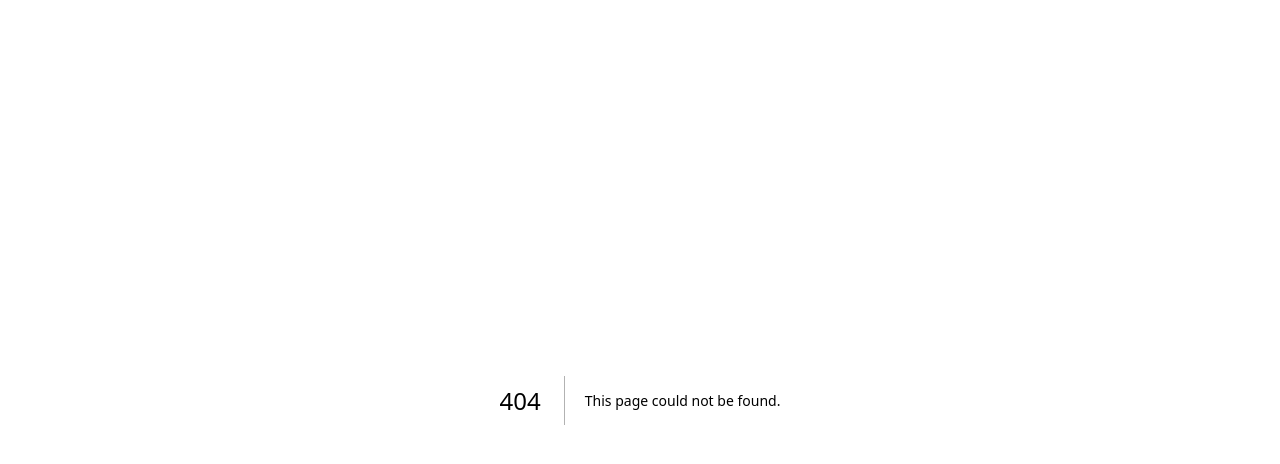
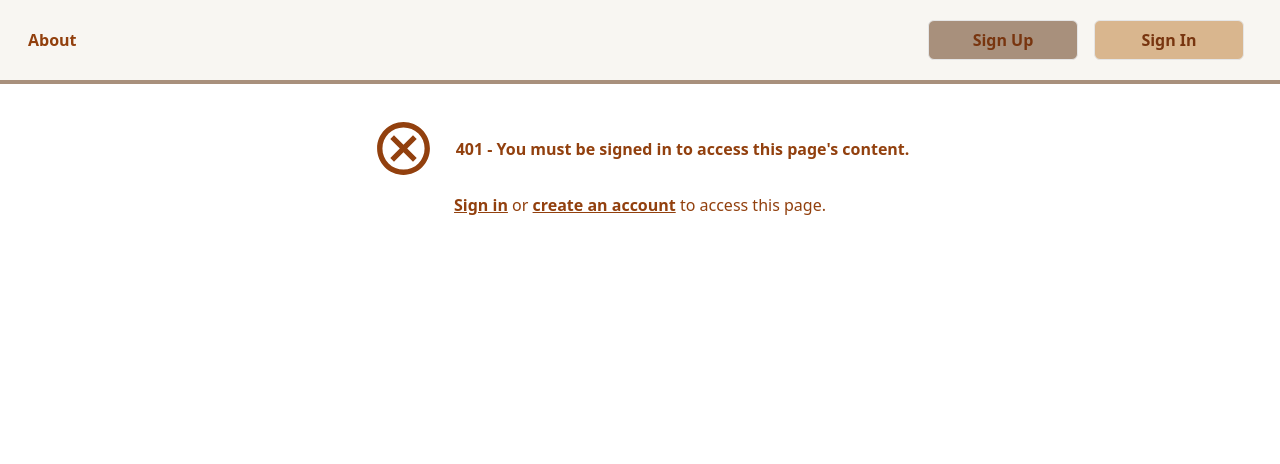
Before and after one commit to Tute24/wgl-app, a Next.js app in the folder frontend/: page /401-page in a window 1280 px wide. Before the commit this address had no page. Shown: the top 464 px of the page. Built offline with nearby package versions, Linux system fonts and the light colour scheme.

Commit message:
feat: created the 401 page

```diff
--- /dev/null
+++ b/frontend/src/app/401-page/page.tsx
@@ -0,0 +1,29 @@
+import UnLoggedHeader from '@/components/Headers/UnLoggedHeader'
+import Link from 'next/link'
+import { IoMdCloseCircleOutline } from 'react-icons/io'
+
+export default function NotPermittedPageWarning() {
+  return (
+    <div>
+      <UnLoggedHeader />
+      <div className="flex text-sm sm:text-base flex-col  justify-center items-center m-auto h-auto text-amber-800 p-3">
+        <div className="flex flex-row items-center text-center gap-1 sm:gap-5">
+          <IoMdCloseCircleOutline size={65} />
+          <h1 className="font-bold text-center">
+            401 - You must be signed in to access this page's content.
+          </h1>
+        </div>
+        <h2 className="pt-3 text-center">
+          <Link className="underline font-bold" href="/">
+            Sign in
+          </Link>{' '}
+          or{' '}
+          <Link className="underline font-bold" href="registerPage">
+            create an account
+          </Link>{' '}
+          to access this page.
+        </h2>
+      </div>
+    </div>
+  )
+}
```
